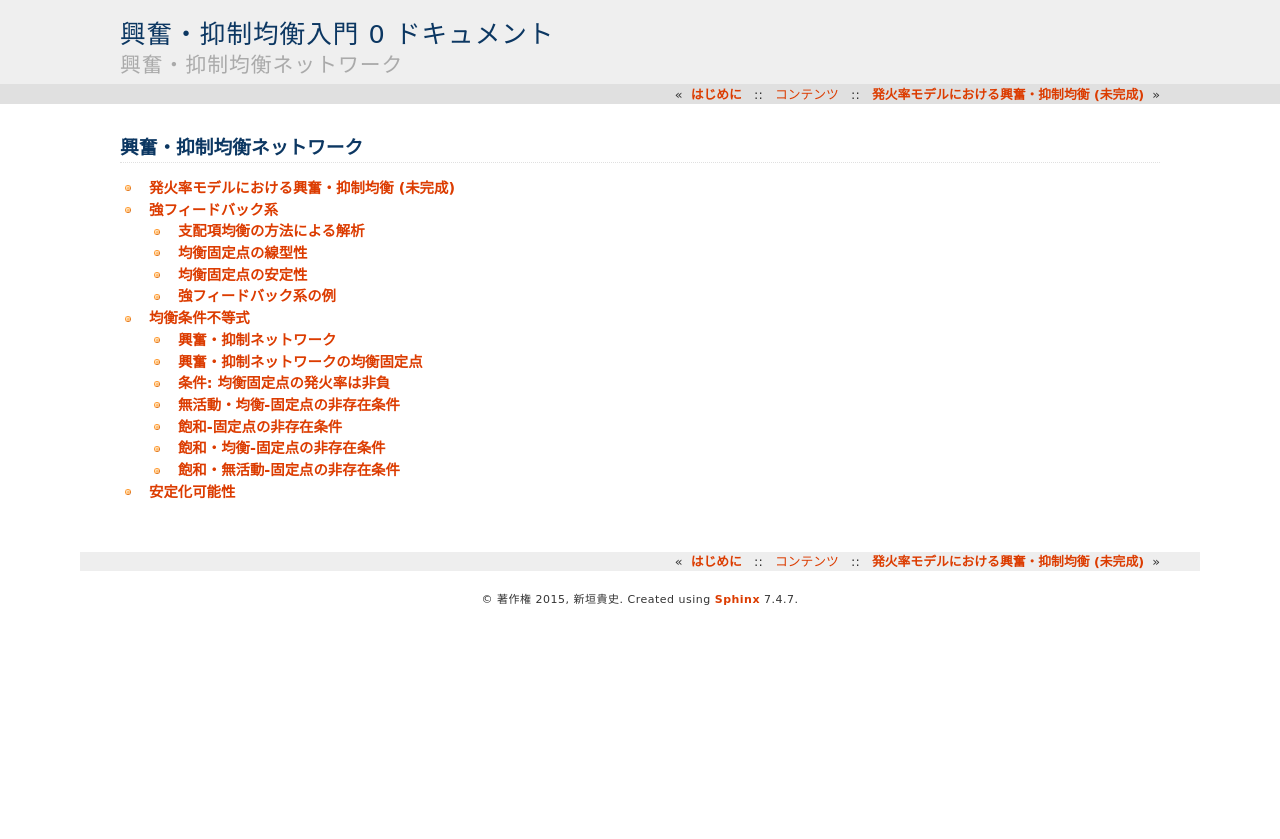
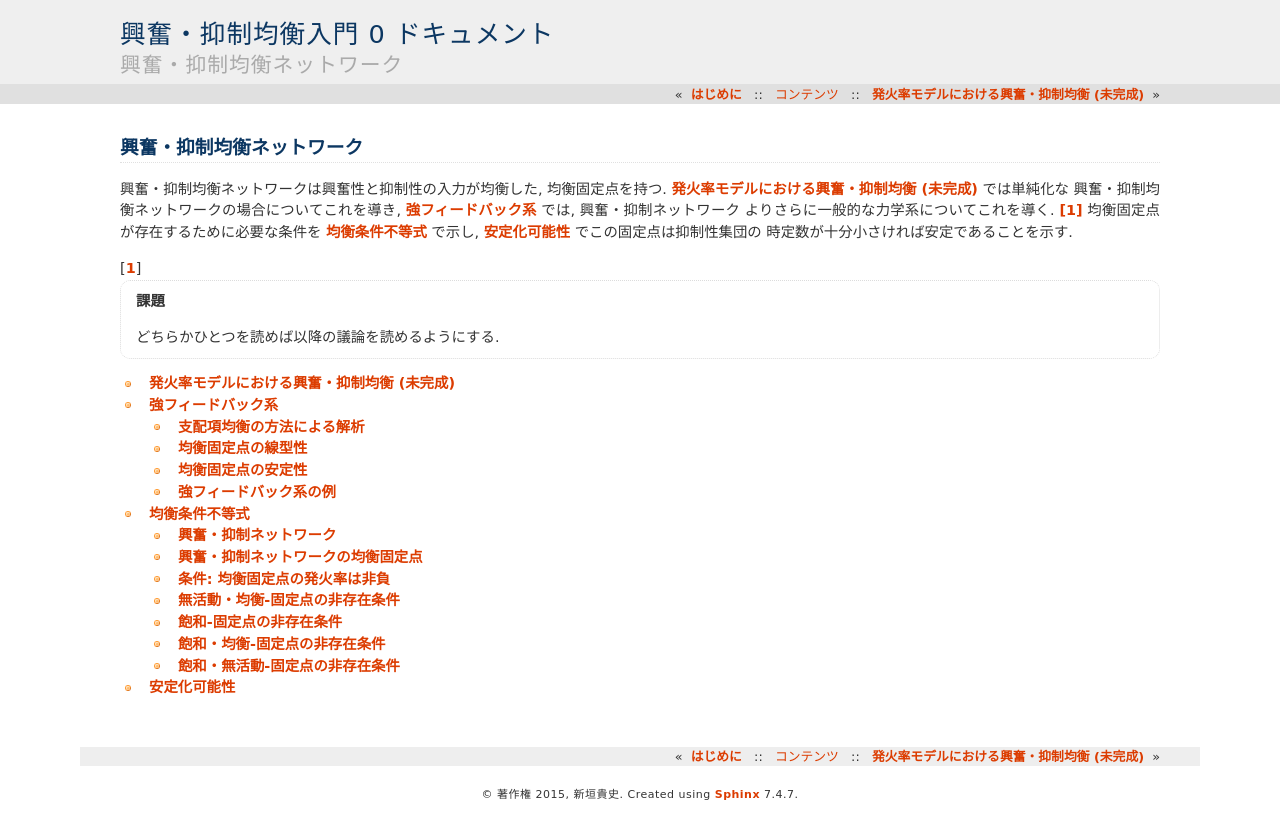
Before and after one commit to tkf/balance-tutorial-ja, a Sphinx documentation site: the page built from source/balance_network/index.rst, in a window 1280 px wide. Shown: the top 839 px of the page. Built offline with Sphinx 7.4.7, drawn with Linux system fonts in a browser that asks for light colours; formulas are drawn with MathJax 3.

Commit message:
興奮・抑制均衡ネットワーク: overview を追加

```diff
--- a/source/balance_network/index.rst
+++ b/source/balance_network/index.rst
@@ -3,6 +3,17 @@
 ============================
  興奮・抑制均衡ネットワーク
 ============================
+
+興奮・抑制均衡ネットワークは興奮性と抑制性の入力が均衡した,
+均衡固定点を持つ.  :ref:`rate-balance-network` では単純化な
+興奮・抑制均衡ネットワークの場合についてこれを導き,
+:ref:`strong-feedback-system` では, 興奮・抑制ネットワーク
+よりさらに一般的な力学系についてこれを導く.  [#]_
+均衡固定点が存在するために必要な条件を :ref:`balance-inequality`
+で示し, :ref:`stabilizability` でこの固定点は抑制性集団の
+時定数が十分小さければ安定であることを示す.
+
+.. [#] .. todo:: どちらかひとつを読めば以降の議論を読めるようにする.
 
 .. toctree::
    :maxdepth: 2
```
